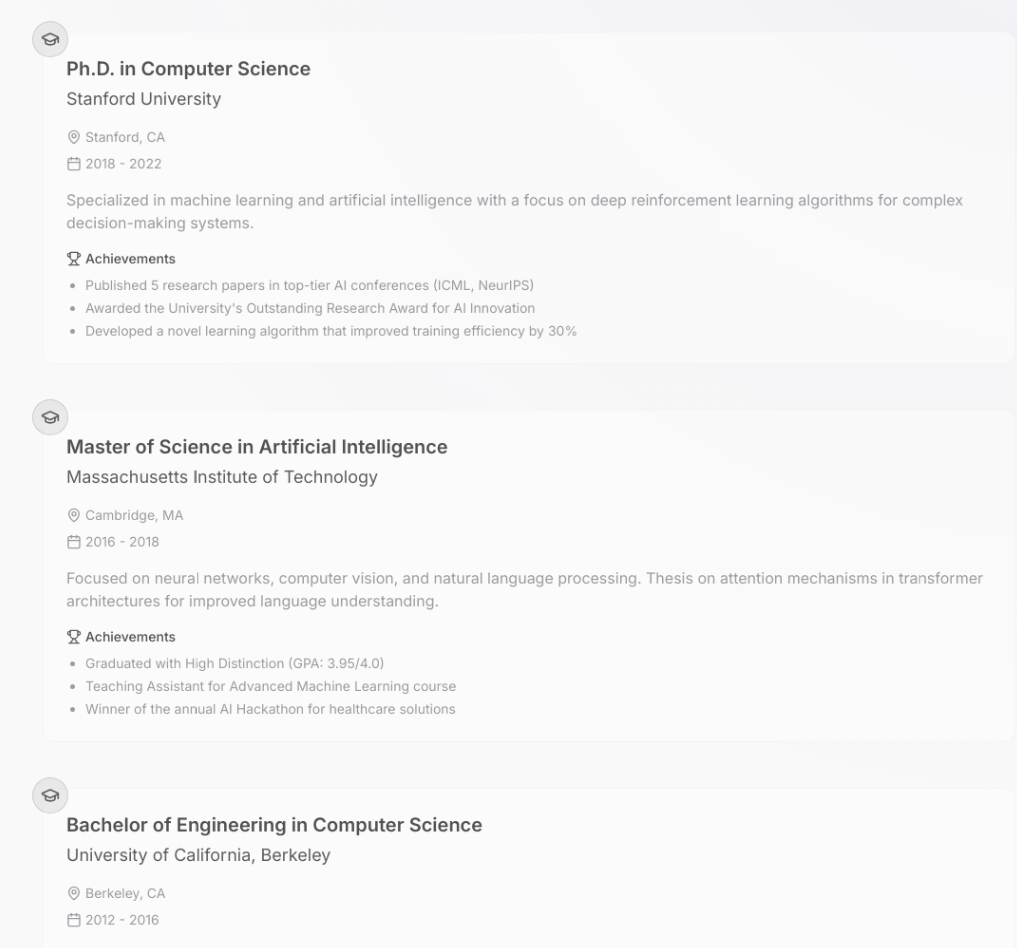
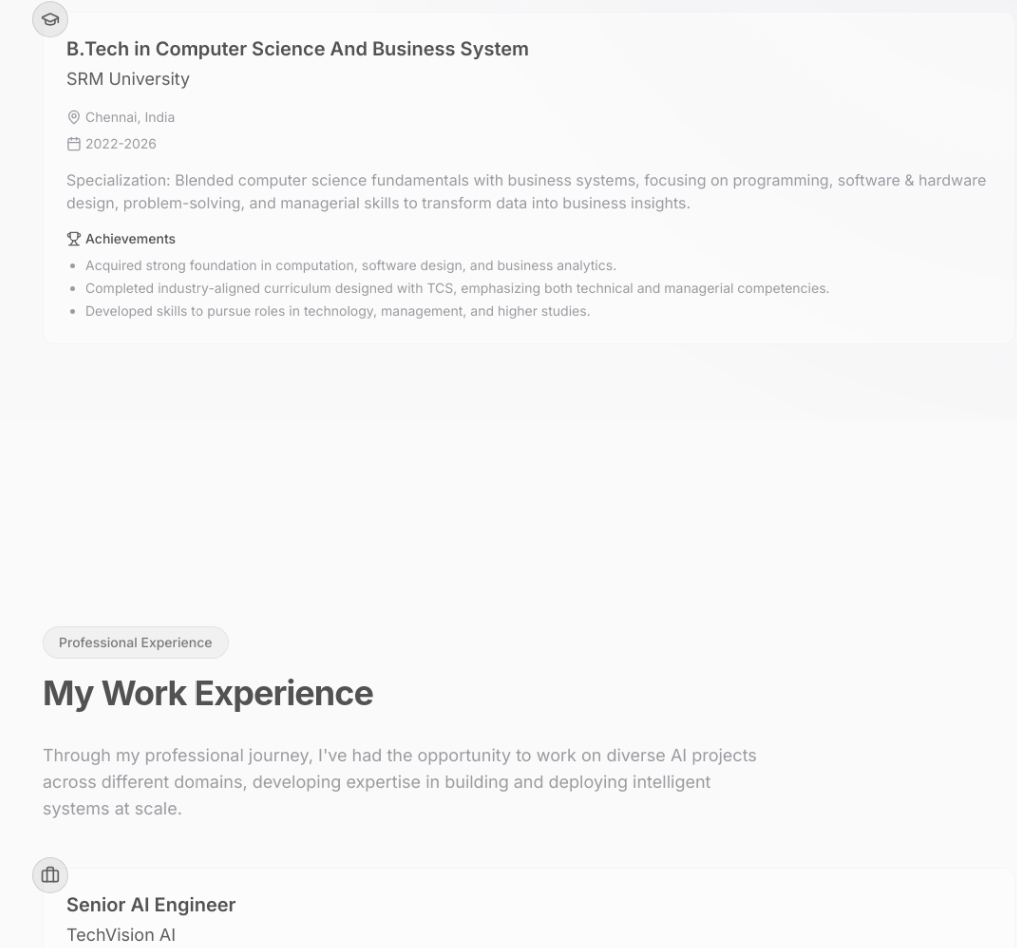
Before and after one commit to KritPrasad05/storyslide-portfolio, a React (Vite) app: page / in a window 1280 px wide. Shown: the part 2608-3556 px from the top of the page, without its empty margins (146-1163 px from the left). Built offline with nearby package versions, Linux system fonts and the light colour scheme.

Commit message:
Update Academics section
Replace existing education entries with a single B.Tech in Computer Science And Business System from SRM University, including its description and achievements.

```diff
--- a/src/components/Academics.tsx
+++ b/src/components/Academics.tsx
@@ -51,39 +51,15 @@ const EducationCard = ({ degree, institution, location, period, description, ach
 const Academics = () => {
   const education = [
     {
-      degree: "Ph.D. in Computer Science",
-      institution: "Stanford University",
-      location: "Stanford, CA",
-      period: "2018 - 2022",
-      description: "Specialized in machine learning and artificial intelligence with a focus on deep reinforcement learning algorithms for complex decision-making systems.",
+      degree: "B.Tech in Computer Science And Business System",
+      institution: "SRM University",
+      location: "Chennai, India",
+      period: "2022-2026",
+      description: "Specialization: Blended computer science fundamentals with business systems, focusing on programming, software & hardware design, problem-solving, and managerial skills to transform data into business insights.",
       achievements: [
-        "Published 5 research papers in top-tier AI conferences (ICML, NeurIPS)",
-        "Awarded the University's Outstanding Research Award for AI Innovation",
-        "Developed a novel learning algorithm that improved training efficiency by 30%"
-      ]
-    },
-    {
-      degree: "Master of Science in Artificial Intelligence",
-      institution: "Massachusetts Institute of Technology",
-      location: "Cambridge, MA",
-      period: "2016 - 2018",
-      description: "Focused on neural networks, computer vision, and natural language processing. Thesis on attention mechanisms in transformer architectures for improved language understanding.",
-      achievements: [
-        "Graduated with High Distinction (GPA: 3.95/4.0)",
-        "Teaching Assistant for Advanced Machine Learning course",
-        "Winner of the annual AI Hackathon for healthcare solutions"
-      ]
-    },
-    {
-      degree: "Bachelor of Engineering in Computer Science",
-      institution: "University of California, Berkeley",
-      location: "Berkeley, CA",
-      period: "2012 - 2016",
-      description: "Comprehensive education in computer science fundamentals, algorithms, data structures, and introduction to machine learning and AI systems.",
-      achievements: [
-        "Dean's List for all semesters",
-        "Undergraduate Research Assistant in the AI Research Lab",
-        "Awarded Academic Excellence Scholarship for outstanding performance"
+        "Acquired strong foundation in computation, software design, and business analytics.",
+        "Completed industry-aligned curriculum designed with TCS, emphasizing both technical and managerial competencies.",
+        "Developed skills to pursue roles in technology, management, and higher studies."
       ]
     }
   ];
```
